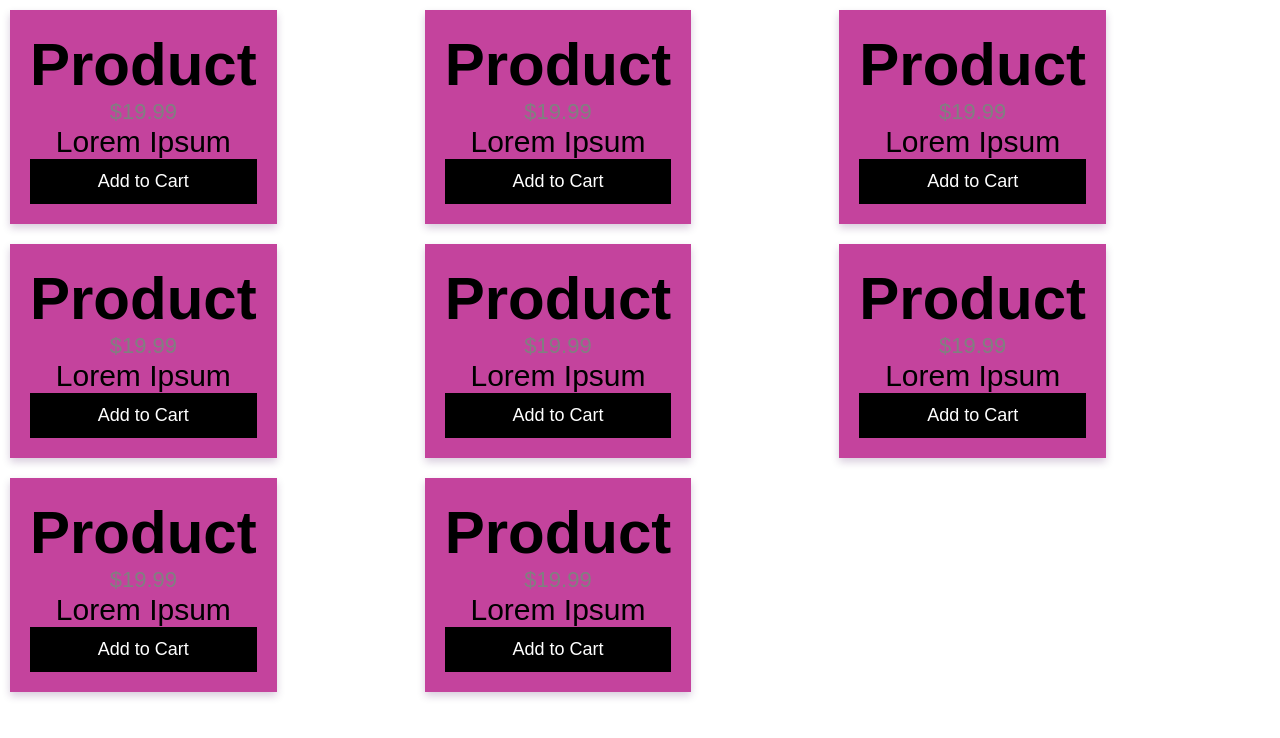
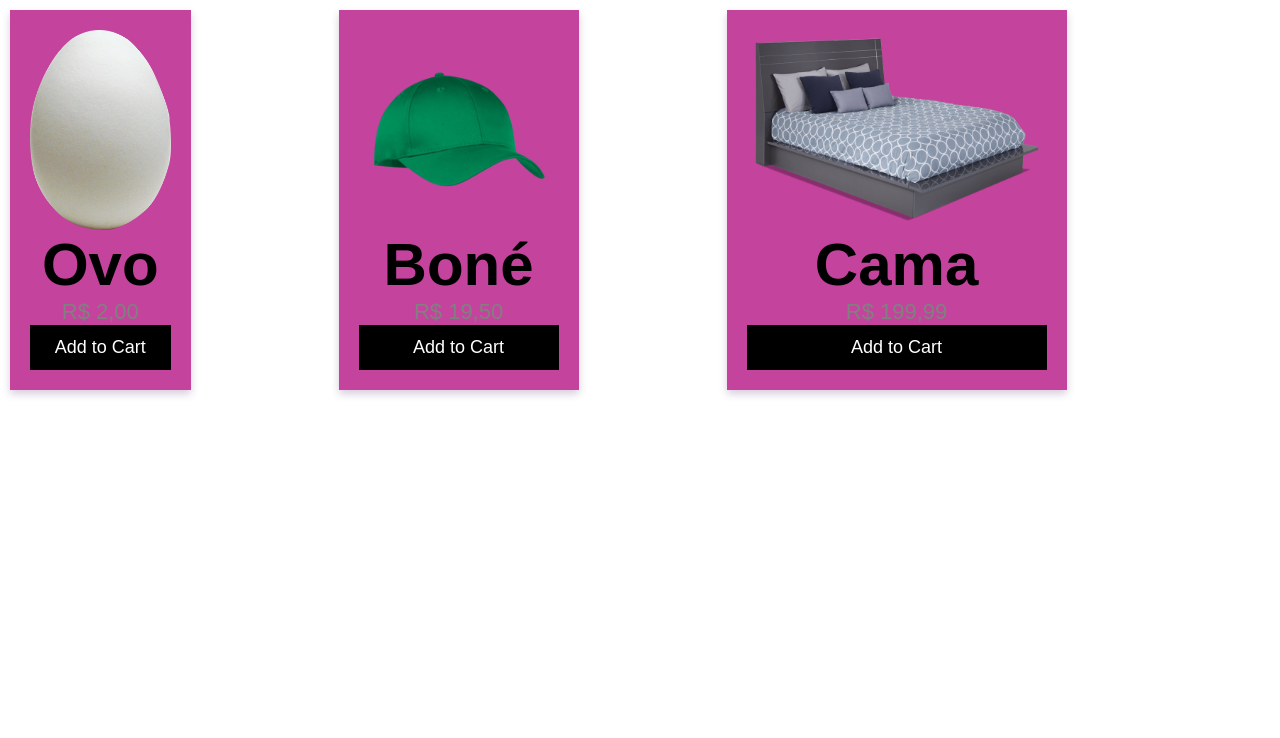
Before and after one commit to marble-zone/Lojas-brasileiranas, a PHP site: page /home.html in a window 1280 px wide. Shown: the top 738 px of the page. Run offline with PHP 8.4, Linux system fonts and the light colour scheme.

Commit message:
Carregando os produtos da home a partir de uma lista de data.js

```diff
--- a/css/home.css
+++ b/css/home.css
@@ -1,4 +1,4 @@
-*{
+* {
     margin: 0;
     padding: 0;
     outline: 0;
@@ -10,7 +10,7 @@
     gap: 10%;
 }
 
-.flex-container > div {
+.flex-container>div {
     background-color: #c4439d;
     margin: 10px;
     padding: 20px;
@@ -30,7 +30,12 @@
     font-size: 22px;
 }
 
-.card button {
+.image {
+    width: 100%;
+    height: 200px;
+}
+
+.addCartbtt {
     border: none;
     outline: 0;
     padding: 12px;
@@ -42,15 +47,15 @@
     font-size: 18px;
 }
 
-.card button:hover {
+.addCartbtt:hover {
     opacity: 0.7;
 }
 
-.navbar{
+.navbar {
     padding-bottom: 3rem;
 }
 
-.nav-list{
+.nav-list {
     background: #df7699;
     box-shadow: 0px 0px 10px gray;
     margin: 0;
@@ -61,16 +66,16 @@
     align-items: center;
 }
 
-.nav-item{
+.nav-item {
     list-style: none;
     margin-right: 2rem;
 }
 
-.nav-item a{
+.nav-item a {
     text-decoration: none;
     color: black;
 }
 
-.nav-item:first-child{
+.nav-item:first-child {
     margin-right: auto;
 }
--- a/home.html
+++ b/home.html
@@ -1,59 +1,63 @@
-<head> <link rel="stylesheet" href="css/home.css"> </head>
+<head>
+    <link rel="stylesheet" href="css/home.css">
+    <script type="text/javascript" src="js/shooping/data.js"> </script>
+    <script type="text/javascript" src="js/shooping/loadDataHome.js"> </script>
+</head>
 <div class="flex-container">
     <div class="card">
-        <!--<img src="images/product.jpg" alt="Product" style="width:100%">-->
+        <img src="" alt="Product" class="image">
+        <h1 class="name"></h1>
+        <p class="price"></p>
+        <!--<p>Lorem Ipsum</p>-->
+        <p><button class="addCartbtt">Add to Cart</button></p>
+    </div>
+    <div class="card">
+        <img src="" alt="Product" class="image">
+        <h1 class="name"></h1>
+        <p class="price"></p>
+        <!--<p>Lorem Ipsum</p>-->
+        <p><button class="addCartbtt">Add to Cart</button></p>
+    </div>
+    <div class="card">
+        <img src="" alt="Product" class="image">
+        <h1 class="name"></h1>
+        <p class="price"></p>
+        <!--<p>Lorem Ipsum</p>-->
+        <p><button class="addCartbtt">Add to Cart</button></p>
+    </div>
+    <!--<div class="card">
+        <img src="images/product.jpg" alt="Product" style="width:100%">
         <h1>Product</h1>
         <p class="price">$19.99</p>
         <p>Lorem Ipsum</p>
         <p><button>Add to Cart</button></p>
     </div>
     <div class="card">
-        <!--<img src="images/product.jpg" alt="Product" style="width:100%">-->
+        <img src="images/product.jpg" alt="Product" style="width:100%">
         <h1>Product</h1>
         <p class="price">$19.99</p>
         <p>Lorem Ipsum</p>
         <p><button>Add to Cart</button></p>
     </div>
     <div class="card">
-        <!--<img src="images/product.jpg" alt="Product" style="width:100%">-->
+        <img src="images/product.jpg" alt="Product" style="width:100%">
         <h1>Product</h1>
         <p class="price">$19.99</p>
         <p>Lorem Ipsum</p>
         <p><button>Add to Cart</button></p>
     </div>
     <div class="card">
-        <!--<img src="images/product.jpg" alt="Product" style="width:100%">-->
+        <img src="images/product.jpg" alt="Product" style="width:100%">
         <h1>Product</h1>
         <p class="price">$19.99</p>
         <p>Lorem Ipsum</p>
         <p><button>Add to Cart</button></p>
     </div>
     <div class="card">
-        <!--<img src="images/product.jpg" alt="Product" style="width:100%">-->
+        <img src="images/product.jpg" alt="Product" style="width:100%">
         <h1>Product</h1>
         <p class="price">$19.99</p>
         <p>Lorem Ipsum</p>
         <p><button>Add to Cart</button></p>
-    </div>
-    <div class="card">
-        <!--<img src="images/product.jpg" alt="Product" style="width:100%">-->
-        <h1>Product</h1>
-        <p class="price">$19.99</p>
-        <p>Lorem Ipsum</p>
-        <p><button>Add to Cart</button></p>
-    </div>
-    <div class="card">
-        <!--<img src="images/product.jpg" alt="Product" style="width:100%">-->
-        <h1>Product</h1>
-        <p class="price">$19.99</p>
-        <p>Lorem Ipsum</p>
-        <p><button>Add to Cart</button></p>
-    </div>
-    <div class="card">
-        <!--<img src="images/product.jpg" alt="Product" style="width:100%">-->
-        <h1>Product</h1>
-        <p class="price">$19.99</p>
-        <p>Lorem Ipsum</p>
-        <p><button>Add to Cart</button></p>
-    </div>
+    </div>-->
 </div>
--- /dev/null
+++ b/js/shooping/data.js
@@ -0,0 +1,17 @@
+let urlBase = "../images/products/"
+
+let produtos = [{
+    "nome": "Ovo",
+    "preco": 2,
+    "img": `${urlBase}ovo.png`
+},
+{
+    "nome": "Boné",
+    "preco": 19.5,
+    "img": `${urlBase}bone.png`
+},
+{
+    "nome": "Cama",
+    "preco": 199.99,
+    "img": `${urlBase}cama.png`
+}];
--- /dev/null
+++ b/js/shooping/loadDataHome.js
@@ -0,0 +1,21 @@
+var dinheiro = new Intl.NumberFormat('pt-BR', {
+    style: 'currency',
+    currency: 'BRL',
+
+    // These options are needed to round to whole numbers if that's what you want.
+    minimumFractionDigits: 2, // (this suffices for whole numbers, but will print 2500.10 as $2,500.1)
+    maximumFractionDigits: 2, // (causes 2500.99 to be printed as $2,501)
+});
+
+window.addEventListener('load', function init() {
+    let names, prices, images = []
+    names = document.getElementsByClassName("name");
+    prices = document.getElementsByClassName("price");
+    images = document.getElementsByClassName("image");
+    let tam = names.length;
+    for (let i = 0; i < tam; i++) {
+        names[i].innerHTML = `${produtos[i]["nome"]}`;
+        prices[i].innerHTML = `${dinheiro.format(produtos[i]["preco"])}`;
+        images[i].src = `${produtos[i]["img"]}`;
+    }
+})
```
Also changed, not shown: images/products/bone.png (added), images/products/cama.png (added), images/products/ovo.png (added).
